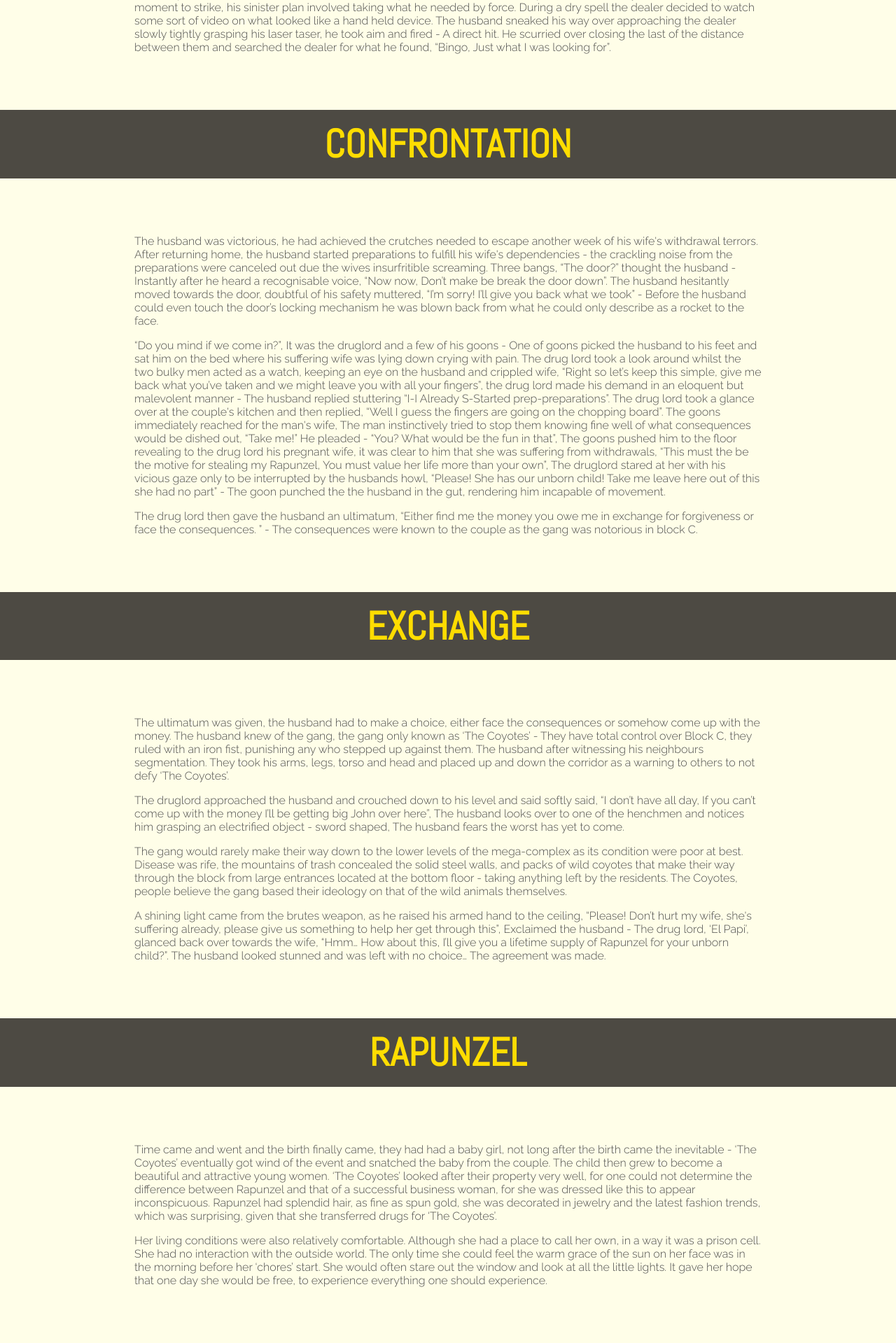
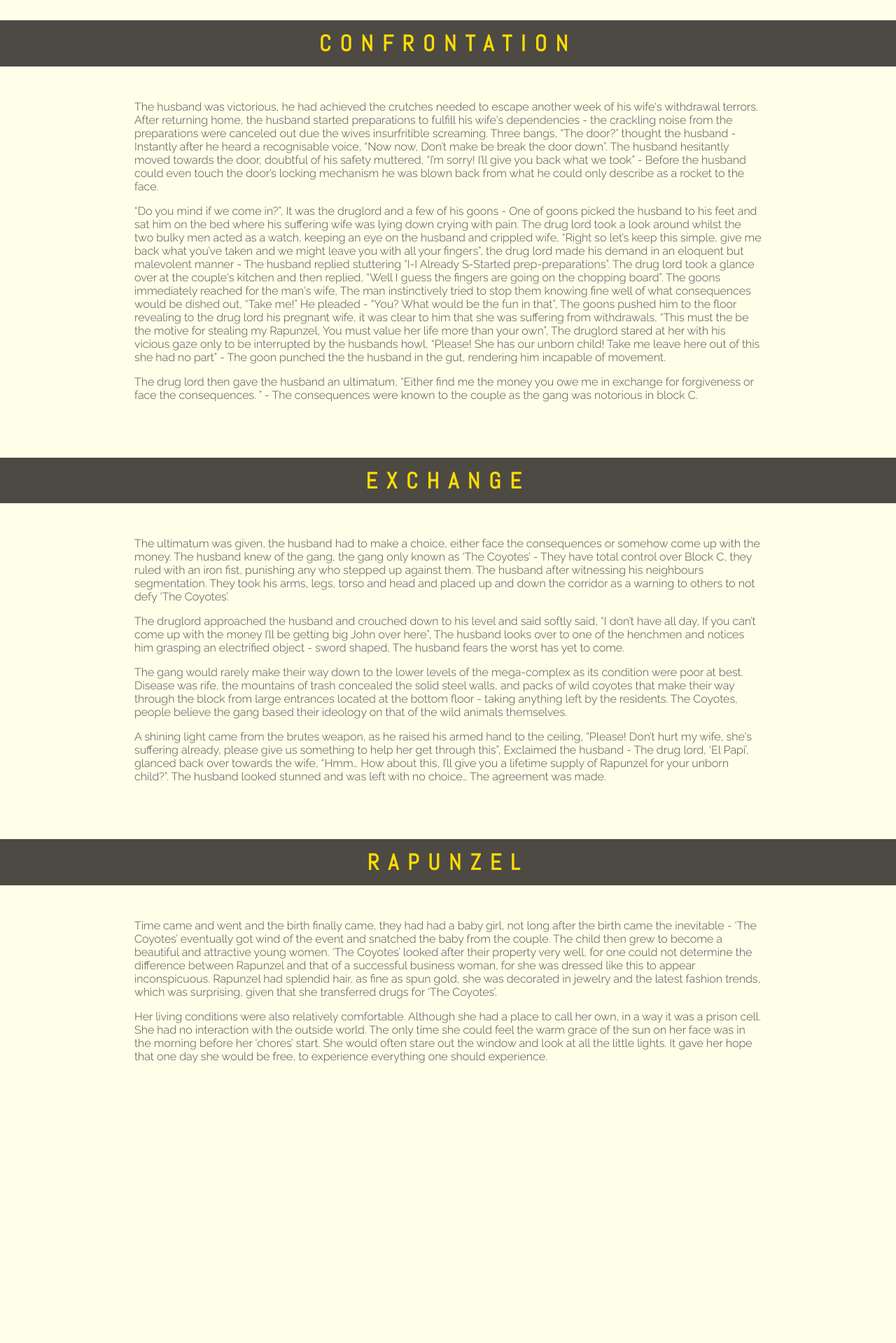
Before and after one commit to T620/rapunzel, a PHP site: page / in a window 1280 px wide. Shown: the part 976-2895 px from the top of the page at 70% size. After the commit the page ends 2495 px from the top, so only its background shows below. Run offline with PHP 8.4, Linux system fonts and the light colour scheme; some libraries are stand-ins or nearby versions.

Commit message:
Minor changes to css

```diff
--- a/css/styles.css
+++ b/css/styles.css
@@ -8,7 +8,7 @@
   }
 
   section {
-  	padding: 5% 15%;
+  	    padding: 2.5% 15% 5%;
   	margin: 0 auto;
          background: #FFFEE8;
   }
@@ -44,7 +44,7 @@ h1, h2, h3{
     position: relative;
     margin: 0;
     padding: 1% 0;
-    font-size: 3.5em;
+    letter-spacing: .4em;
 }
 
 /*some extra tiny details Tom probs wont notice */
--- a/index.html
+++ b/index.html
@@ -19,8 +19,8 @@
 
 
     <!--<div class="img-holder" data-image="img/slums.png" data-cover-ratio="0.85" data-width="1920" data-height="1080" data-speed="0.1"></div>-->
- <div class="img-holder" id="scene-1_image" data-image="img/corridor.jpg" data-cover-ratio="0.85">
-<h1 class="scene-heading">Addiction</h1>
+ <div class="img-holder" id="scene-1_image" data-image="img/corridor.jpg" data-cover-ratio="0.7">
+<h1 class="scene-heading">Dependecy</h1>
 </div>
 
     <section id="scene-1">
```
